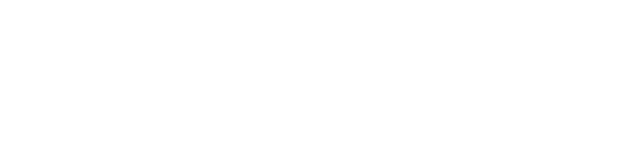
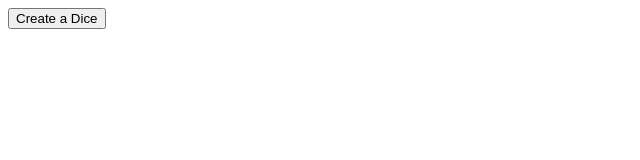
Before and after one commit to DAPierson/Dicey-Business, a plain HTML site: page index.html in a window 1280 px wide. Shown: the whole page, without its empty margins (0-640 px from the left). Drawn offline with nearby package versions, Linux system fonts and the light colour scheme.

Commit message:
Added Button

```diff
--- a/index.html
+++ b/index.html
@@ -9,7 +9,7 @@
 </head>
 <body>
 
-
+<button class="newDice">Create a Dice</button>
 
 
 
```
